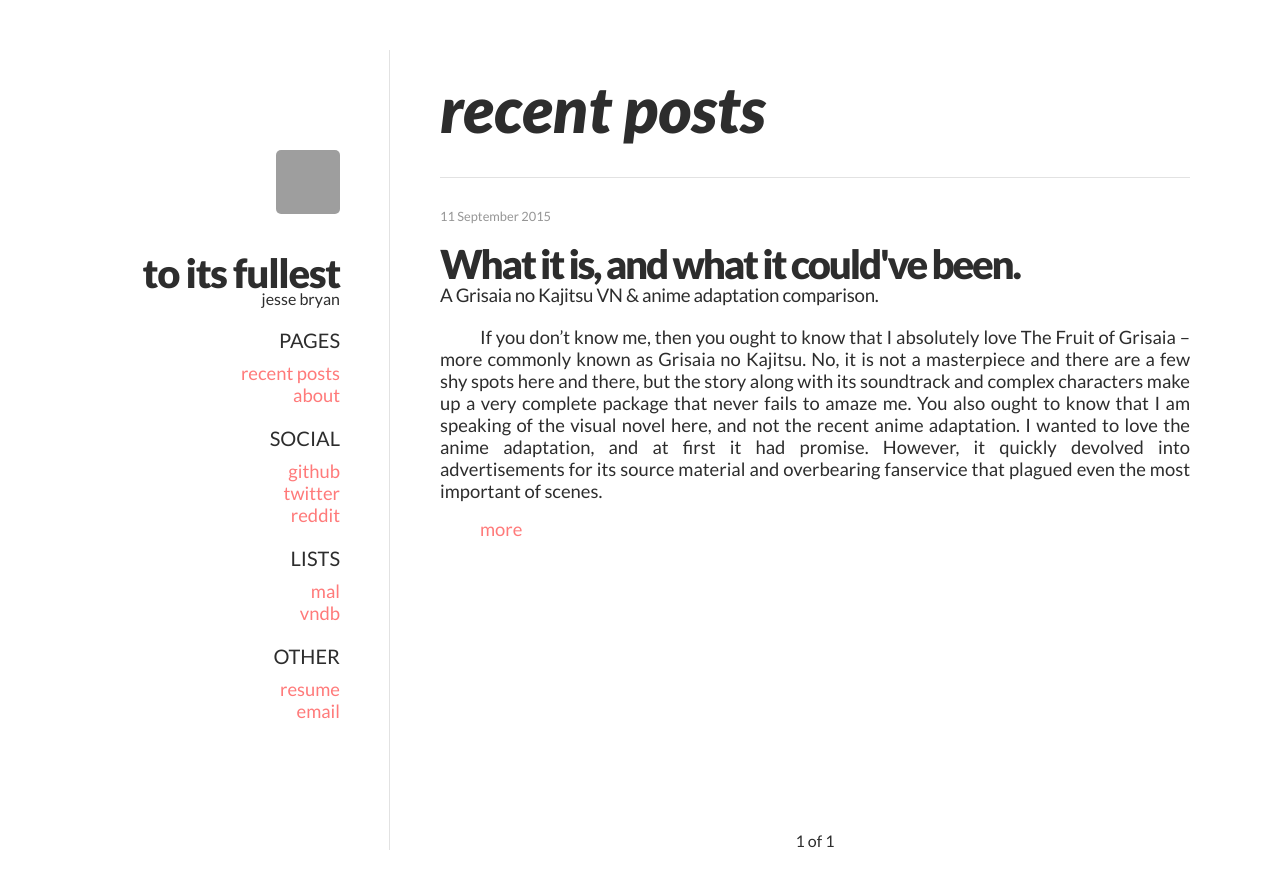
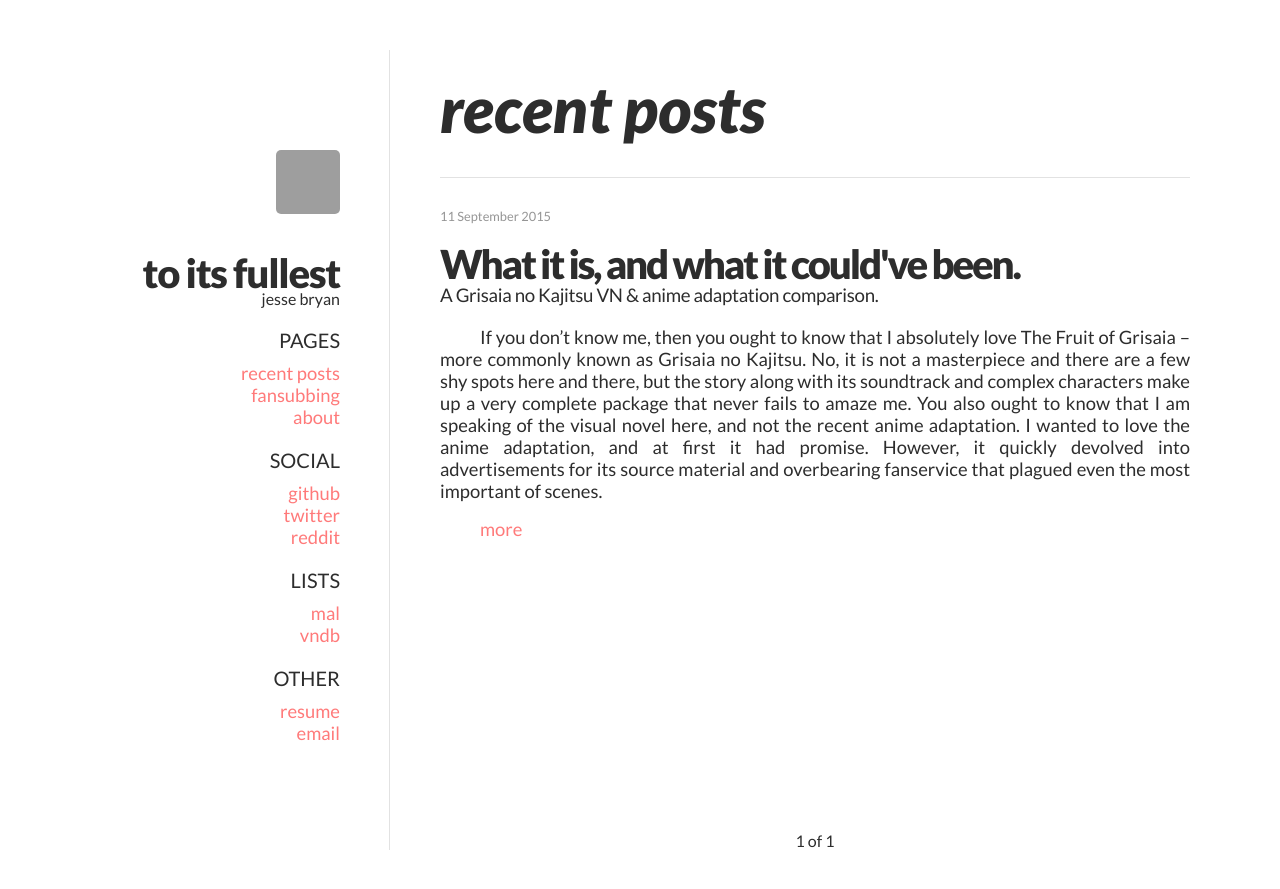
Before and after one commit to Winneon/winneon.github.com, a Jekyll site: the page built from index.html, in a window 1280 px wide. Shown: the top 889 px of the page. Built offline with Jekyll 4.4.1, drawn with Linux system fonts in a browser that asks for light colours; the list of posts is cut into pages by our own code; grey boxes are pictures that could not be loaded.

Commit message:
Built files updated at 2015-10-20 07:40:42 UTC.

```diff
--- a/_layouts/default.html
+++ b/_layouts/default.html
@@ -29,6 +29,9 @@
 					<ul class="nav" data-title="pages">
 						<li>
 							<a href="/">Recent Posts</a>
+						</li>
+						<li>
+							<a href="/animeisdead/">Fansubbing</a>
 						</li>
 						<li>
 							<a href="/about/">About</a>
```
Also changed, not shown: 4 other files.
